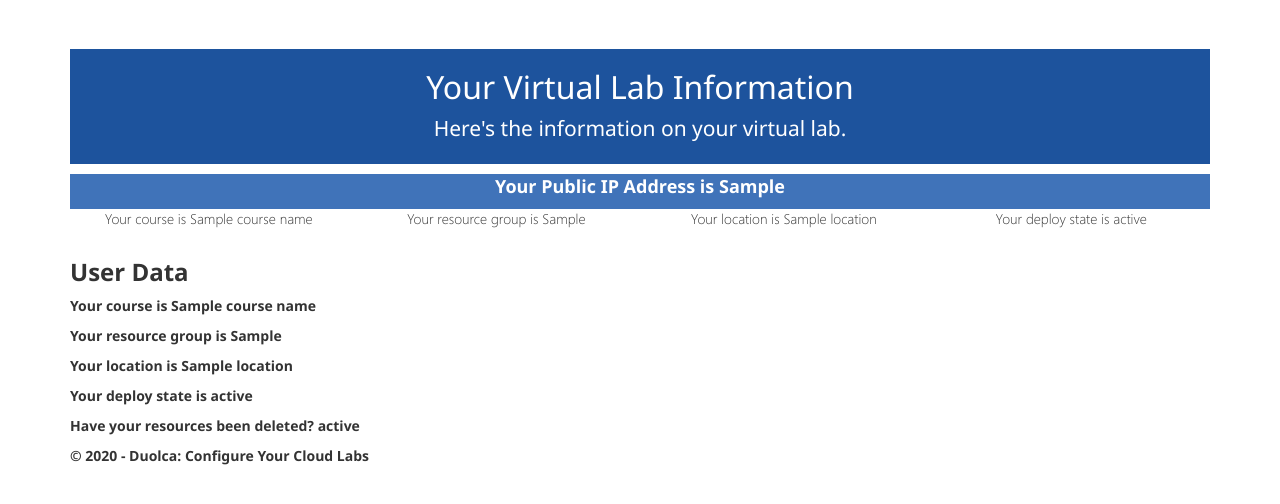
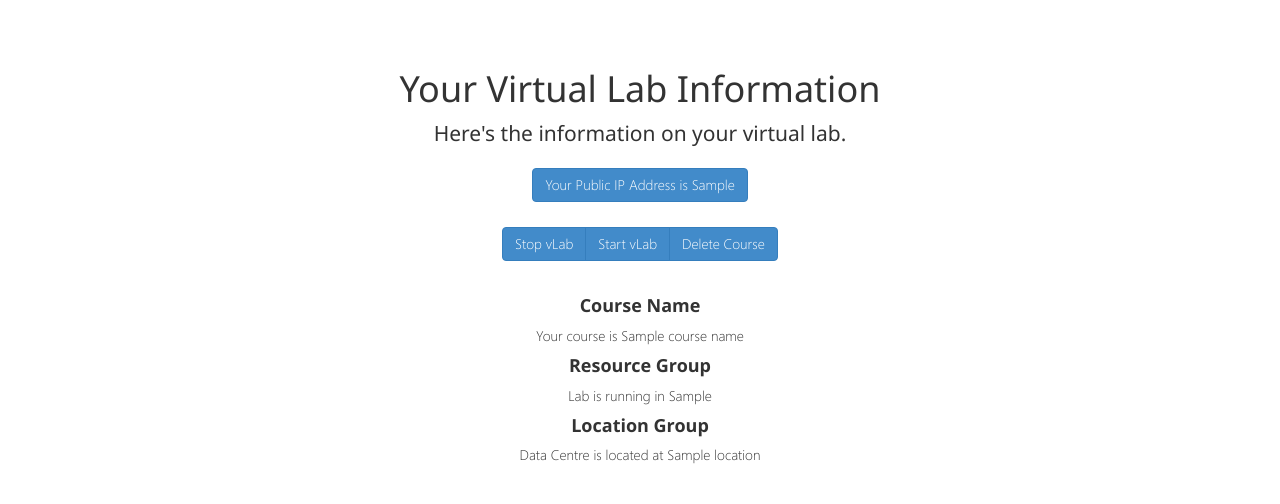
Before and after one commit to akhterare/duolca_app, a Flask app: template duolca_app/templates/manage.html in a window 1280 px wide. Shown: the part 51-555 px from the top of the page. Run offline with Flask 2, Linux system fonts and the light colour scheme; the template is opened without the code that fills it: most values are stand-ins (such as "Sample title", 1, 10 or a date in 2020); some libraries are stand-ins or nearby versions.

Commit message:
FINALIZING APP
Things are finishing up

```diff
--- a/duolca_app/manager.py
+++ b/duolca_app/manager.py
@@ -23,8 +23,8 @@ class Manager(object):
 
     def DeallocateVM(self):
         deallocate_async_operation = self.client.virtual_machines.deallocate(self.resource_group, self.vm_name)
-        deallocate_async_operation.wait()
+        # deallocate_async_operation.wait()
 
     def StartVM(self):
         start_async_operation = self.client.virtual_machines.start(self.resource_group, self.vm_name)
-        start_async_operation.wait()
+        # start_async_operation.wait()
--- a/duolca_app/static/content/site.css
+++ b/duolca_app/static/content/site.css
@@ -33,9 +33,9 @@ body {
     /* margin-bottom: 30px; */
 }
 
-.main-header {
+.main-header-1 {
     padding: 0px;
-    /* height: 100px; */
+    height: 300px;
     width: 100%;
     background-color: #1d539d;
     color: white;
@@ -47,6 +47,10 @@ body {
 
     .main-header h1 {
     font-size: 32px;
+    }
+
+    .main-header p {
+    font-size: 20px;
     }
 
 .success-text {
@@ -105,7 +109,12 @@ body {
     overflow-y: hidden;
     overflow-x: hidden;
     font-family: "Segoe UI";
+    font-weight: 400;
 }
+
+    .main-grid h4 {
+        font-weight: 600;
+    }
 
     .main-grid .primary-row {
         font-size: 18px;
@@ -113,3 +122,7 @@ body {
         background-color: #4073b9;
         color: #ffffff;
     }
+
+.management-buttons {
+    padding: 15px;
+}
--- a/duolca_app/templates/manage.html
+++ b/duolca_app/templates/manage.html
@@ -1,33 +1,78 @@
 {% extends "layout.html" %}
 
 {% block content %}
-<div class="main-header">
+<!-- <div class="main-header-1">
     <div class="text-center">
         <h1>Your Virtual Lab Information</h1>
         <p class="lead">Here's the information on your virtual lab.</p>
+        <button type="button" class="btn btn-primary" data-toggle="modal" data-target="#ipModal">Your Public IP Address is {{ ip_data }}</button>
+        <button type="button" class="btn btn-primary">Stop vLab</button>
+        <button type="button" class="btn btn-primary">Stop vLab</button>
+    </div>
+</div> -->
+
+<div class="text-center">
+        <h1>Your Virtual Lab Information</h1>
+        <p class="lead">Here's the information on your virtual lab.</p>
+        <div class="row content-row">
+                <button type="button" class="btn btn-primary" data-toggle="modal" data-target="#ipModal">Your Public IP Address is {{ ip_data }}</button>
+        </div>
+</div>
+
+<div class="main-grid">
+    <div class="row button-row text-center">
+        <div class="col-sm-12 col-md-12 col-lg-12">
+            <div class="management-buttons btn-group" role="group" aria-label="Management Buttons">
+            <button type="button" class="btn btn-primary" action="{{ url_for('DeallocateVM') }}">Stop vLab</button>
+            <button type="button" class="btn btn-primary" action="{{ url_for('StartVM') }}">Start vLab</button>
+            <button type="button" class="btn btn-primary" action="{{ url_for('DeleteCourse') }}">Delete Course</button>
+            </div>
+        </div>
     </div>
 </div>
 
-<div class="main-grid">
-    <div class="row primary-row">
-        <div class="col-sm-12">
-            <div class="text-center"><p>Your Public IP Address is {{ ip_data }}</p></div>
-        </div>
-    </div>
+<div class="row">
+    <div class="col-sm-12 col-md-12 col-lg-12 text-center">
+        <h4><b>Course Name</b></h4>
+        <p>Your course is {{ course_name }}</p>
 
-    <div class="row content-row">
-        <div class="col-sm-3 text-center">Your course is {{ course_name }}</div>
-        <div class="col-sm-3 text-center">Your resource group is {{ resource_group }}</div>
-        <div class="col-sm-3 text-center">Your location is {{ location }}</div>
-        <div class="col-sm-3 text-center">Your deploy state is {{ deploy_state }}</div>
+        <h4><b>Resource Group</b></h4>
+        <p>Lab is running in {{ resource_group }}</p>
+
+        <h4><b>Location Group</b></h4>
+        <p>Data Centre is located at {{ location }}</p>
     </div>
 </div>
 
-<h3><b>User Data</h3>
-<p>Your course is {{ course_name }}</p>
-<p>Your resource group is {{ resource_group }}</p>
-<p>Your location is {{ location }}</p>
-<p>Your deploy state is {{ deploy_state }}</p>
-<p>Have your resources been deleted? {{ resources_delete_state }}</p>
+    <!-- <div class="row">
+            <div class="col-sm-12 col-md-12 col-lg-12 text-center">
+                <h3><b>Test Data</h3>
+                <p>Your deploy state is {{ deploy_state }}</p>
+                <p>Have your resources been deleted? {{ resources_delete_state }}</p>
+            </div>
+    </div> -->
+
+
+
+    <!-- The modal popup that should appear as a warning -->
+    <div class="modal fade" id="ipModal" tabindex="-1" role="dialog" aria-labelledby="ipModal" aria-hidden="true">
+            <div class="modal-dialog" role="document">
+              <div class="modal-content">
+                <div class="modal-header">
+                  <h5 class="modal-title" id="exampleModalLabel">vLab Public IP Address</h5>
+                  <button type="button" class="close" data-dismiss="modal" aria-label="Close">
+                    <span aria-hidden="true">&times;</span>
+                  </button>
+                </div>
+
+              <div class="modal-body">
+              Copy this public IP address and distribute it to your students so they can access the course.
+              </div>
+
+              <div class="modal-footer">
+                <button type="button" class="btn btn-secondary" data-dismiss="modal">Close</button>
+              </div>
+            </div>
+    </div>
 
 {% endblock %}
```
Also changed, not shown: duolca_app/templates/about.html (+7 -2 lines), duolca_app/templates/contact.html (+6 -4 lines), duolca_app/templates/profile.html (+4 -3 lines), duolca_app/views.py (+28 -5 lines), duolca_app/static/content/bootstrap.css.
